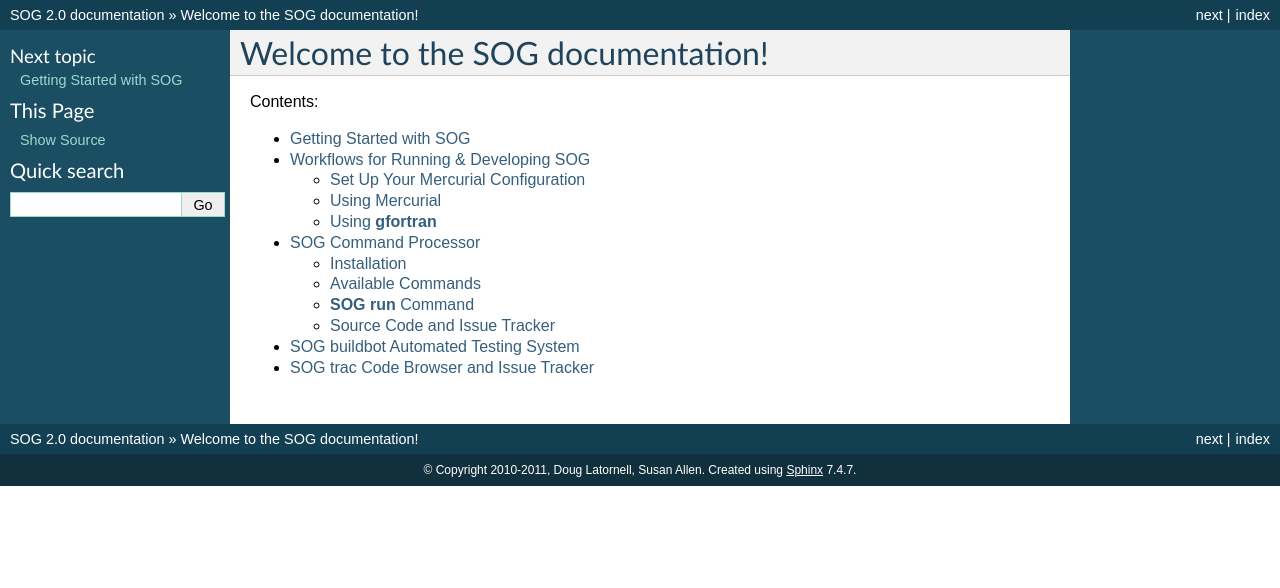
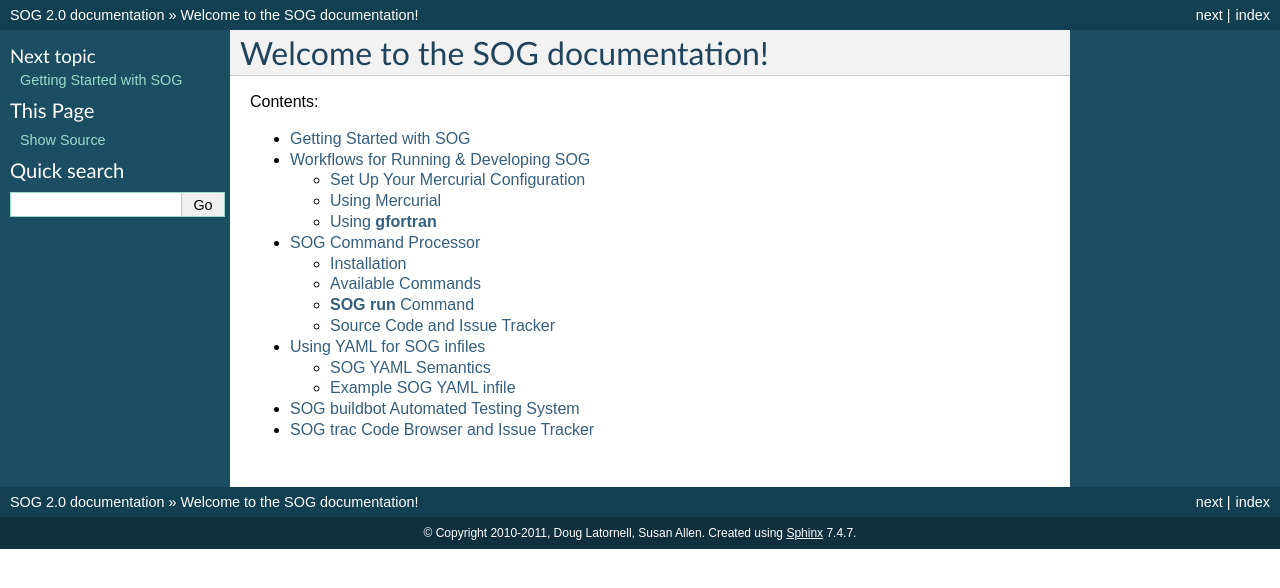
Before and after one commit to SalishSeaCast/SOG, a Sphinx documentation site: the page built from docs/index.rst, in a window 1280 px wide. Shown: the top 588 px of the page. Built offline with Sphinx 7.4.7, drawn with Linux system fonts in a browser that asks for light colours; some of the changed lines change nothing that is shown.

Commit message:
Start adding SOG YAML infile docs.

```diff
--- /dev/null
+++ b/docs/SOG-YAML.rst
@@ -0,0 +1,76 @@
+.. _SOG-YAML-section:
+
+Using YAML for SOG infiles
+==========================
+
+One of the key features of the :ref:`SOG_CommandProcessor-section`
+is the use of YAML_ syntax for SOG infiles.
+The command processor transforms infiles written in YAML to the
+key-value-description format that the SOG Fortran code reads.
+
+.. _YAML: http://yaml.org/
+
+YAML is used because it is easily read by both humans and software.
+Some of the benefits for humans of using YAML infiles are:
+
+* Richer metadata in the infile
+
+* Relaxes (to a large extent, but not completely) the order of the
+  contents of the infile
+
+Some of the software benefits of using YAML
+(that should turn out to be human benefits too) are:
+
+* Facilitate use of a base infile with one or more infile snippets that
+  are applied to it as edits
+
+* Validation of infile contents independent of SOG Fortran code
+
+* Easier programmatic manipulation of infiles for things like genetic
+  algorithm optimization of model parameters
+
+The SOG command processor uses the PyYAML_ library to process YAML
+infiles in Python,
+so the recommended reference for YAML syntax it the
+`PyYAML documentation`_
+
+.. _PyYAML: http://pyyaml.org/
+.. _PyYAML documentation: http://pyyaml.org/wiki/PyYAMLDocumentation#YAMLsyntax
+
+If your editor doesn't already include a YAML syntax highlighter,
+you probably want to find one on the web.
+For emacs,
+there's `yaml-mode.el`_
+
+.. _yaml-mode.el: http://emacswiki.org/emacs/YamlMode
+
+
+SOG YAML Semantics
+------------------
+
+This is a brief summary of how YAML is used to write SOG infiles.
+It is neither a detailed description of YAML syntax
+(see `PyYAML documentation`_ for that),
+or an exhaustive list of the infile parameters and their purposes
+(see the :ref:`ExampleSOG-YAMLinfile-section`
+and the `SOG Fortran code`_ for that).
+
+.. _SOG Fortran code: http://bjossa.eos.ubc.ca:9000/SOG/browser/SOG-code
+
+The basic building block of a SOG YAML infile is a block mapping,
+one or more lines of key-value pairs with ": " (colon and space)
+as a separator:
+
+.. code-block:: yaml
+
+   value: 40
+   units: m
+   variable name: grid%D
+   description: depth of modelled domain
+
+
+
+.. _ExampleSOG-YAMLinfile-section:
+
+Example SOG YAML infile
+-----------------------
--- a/docs/index.rst
+++ b/docs/index.rst
@@ -11,5 +11,6 @@
    quickstart
    workflows
    SOGcommand
+   SOG-YAML
    buildbot
    trac
```
